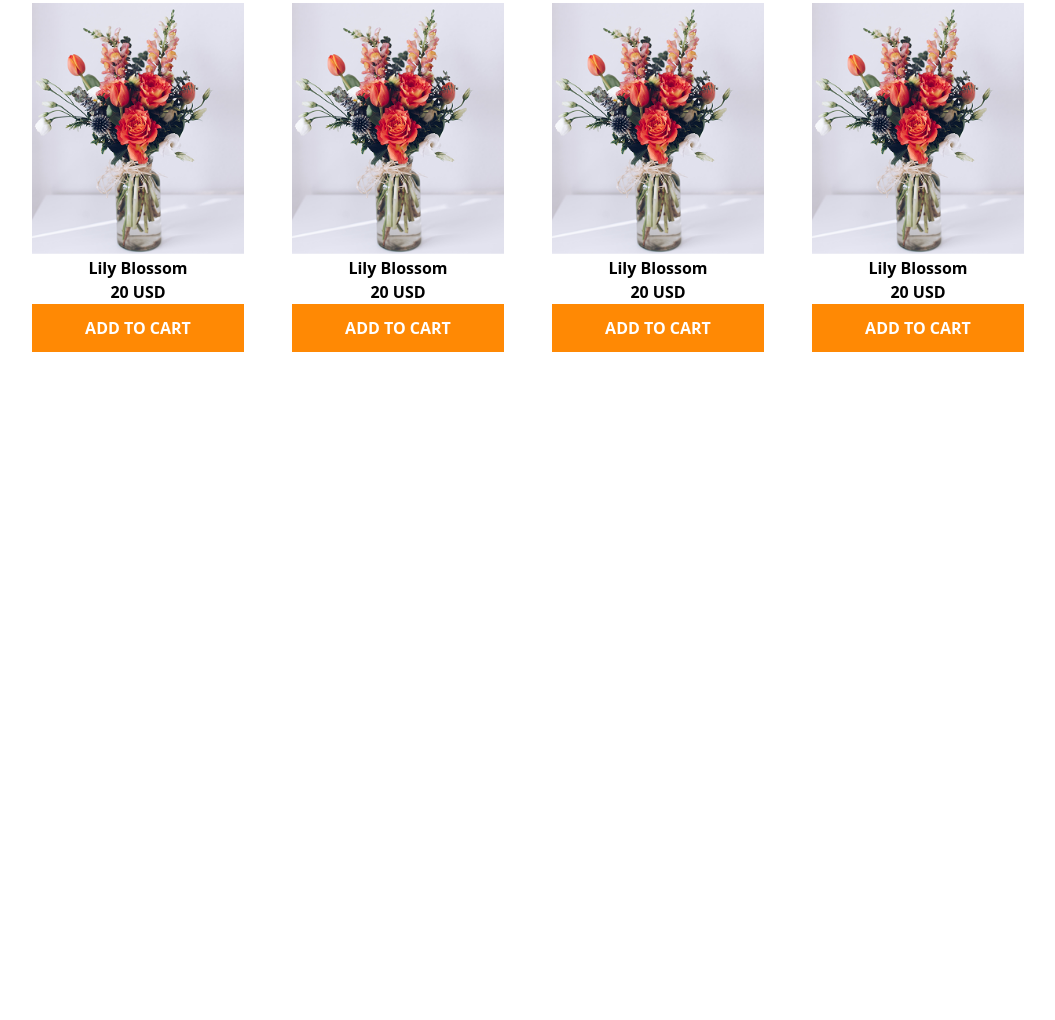
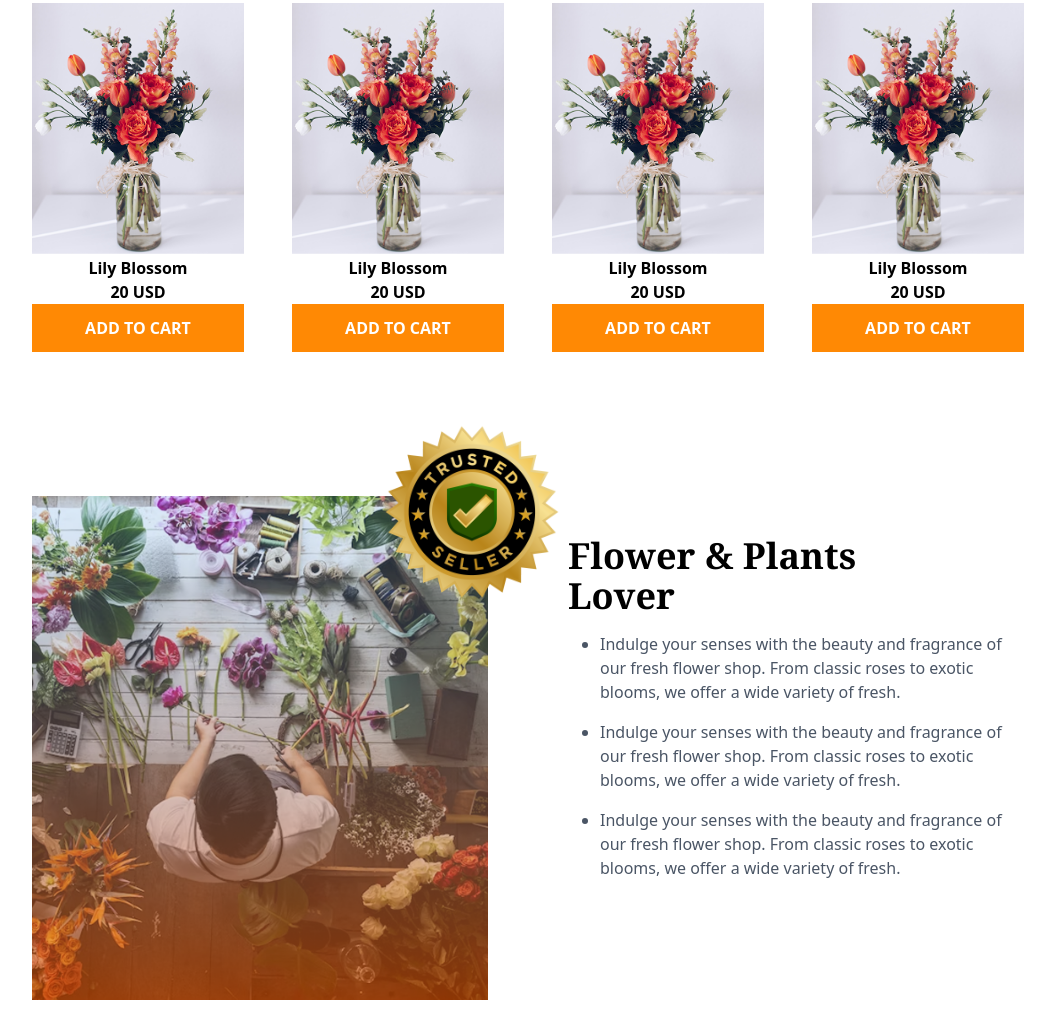
Before and after one commit to koushik-21/flower-and-plants, a plain HTML site: page index.html in a window 1280 px wide. Shown: the part 1007-2027 px from the top of the page, without its empty margins (112-1167 px from the left). Before the commit the page ends 1383 px from the top, so only its background shows below. Drawn offline with nearby package versions, Linux system fonts and the light colour scheme.

Commit message:
plants-lover-section

```diff
--- a/index.html
+++ b/index.html
@@ -9,6 +9,7 @@
 </head>
 
 <body>
+
     <header>
         <!-- Navbar section -->
         <nav class="  w-full flex  justify-between items-center
@@ -49,6 +50,7 @@
             </div>
         </section>
     </header>
+
     <main>
         <!-- Our Plants section -->
         <section class=" mt-6 lg:mt-14 mx-0 lg:mx-36">
@@ -114,12 +116,33 @@
             </div>
         </section>
         <!-- Flower & Plants Lover section -->
+        <section class="mt-6 mb-5 lg:mt-36 mx-0 lg:mx-36 flex flex-col lg:flex-row gap-0 lg:gap-20
+        p-2.5 lg:p-0 ">
+            <div class="w-full lg:w-1/2 relative">
+                <img src="images/trusted-badge.png" alt="" class="h-60 absolute
+                -top-26 -right-26 hidden lg:block " >
+                <img src="images/flower-store.png" alt="flower-store" class="w-full p-0 md:p-20 lg:p-0" >
 
-
-
+            </div>
+            <div class=" w-full lg:w-1/2  mt-2 lg:mt-10 mb-10 ">
+                <p class="text-4xl font-semibold font-serif">Flower & Plants <br>Lover</p>
+                <ul class="list-disc pl-8  pr-4 pt-4 text-gray-600 space-y-4">
+                    <li class="">
+                        Indulge your senses with the beauty and fragrance of our fresh flower shop. From classic roses
+                        to exotic blooms, we offer a wide variety of fresh.
+                    </li>
+                    <li>
+                        Indulge your senses with the beauty and fragrance of our fresh flower shop. From classic roses
+                        to exotic blooms, we offer a wide variety of fresh.
+                    </li>
+                    <li>
+                        Indulge your senses with the beauty and fragrance of our fresh flower shop. From classic roses
+                        to exotic blooms, we offer a wide variety of fresh.
+                    </li>
+                </ul>
+            </div>
+        </section>
     </main>
-
-
 
 </body>
 
```
Also changed, not shown: styles/style.css (added).
